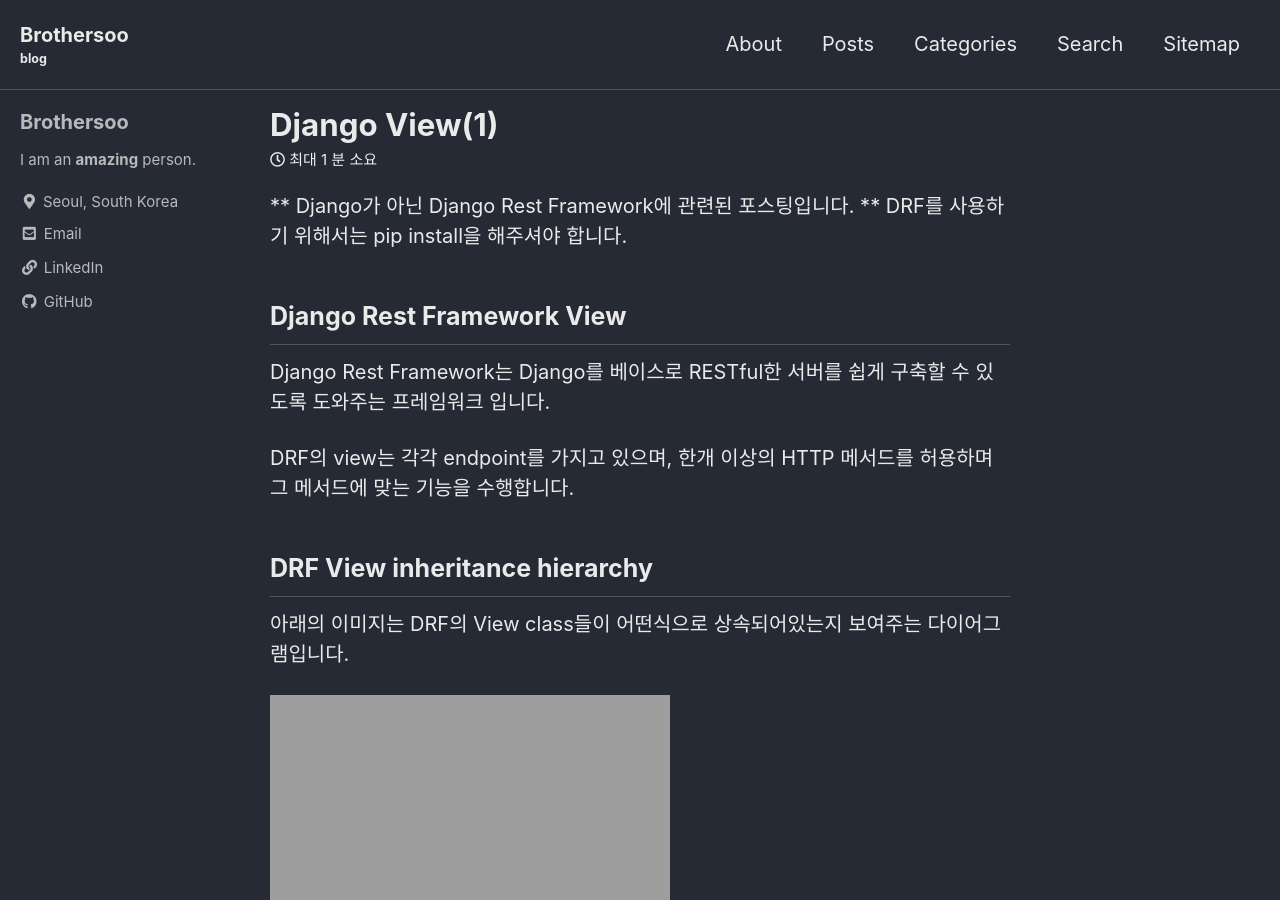
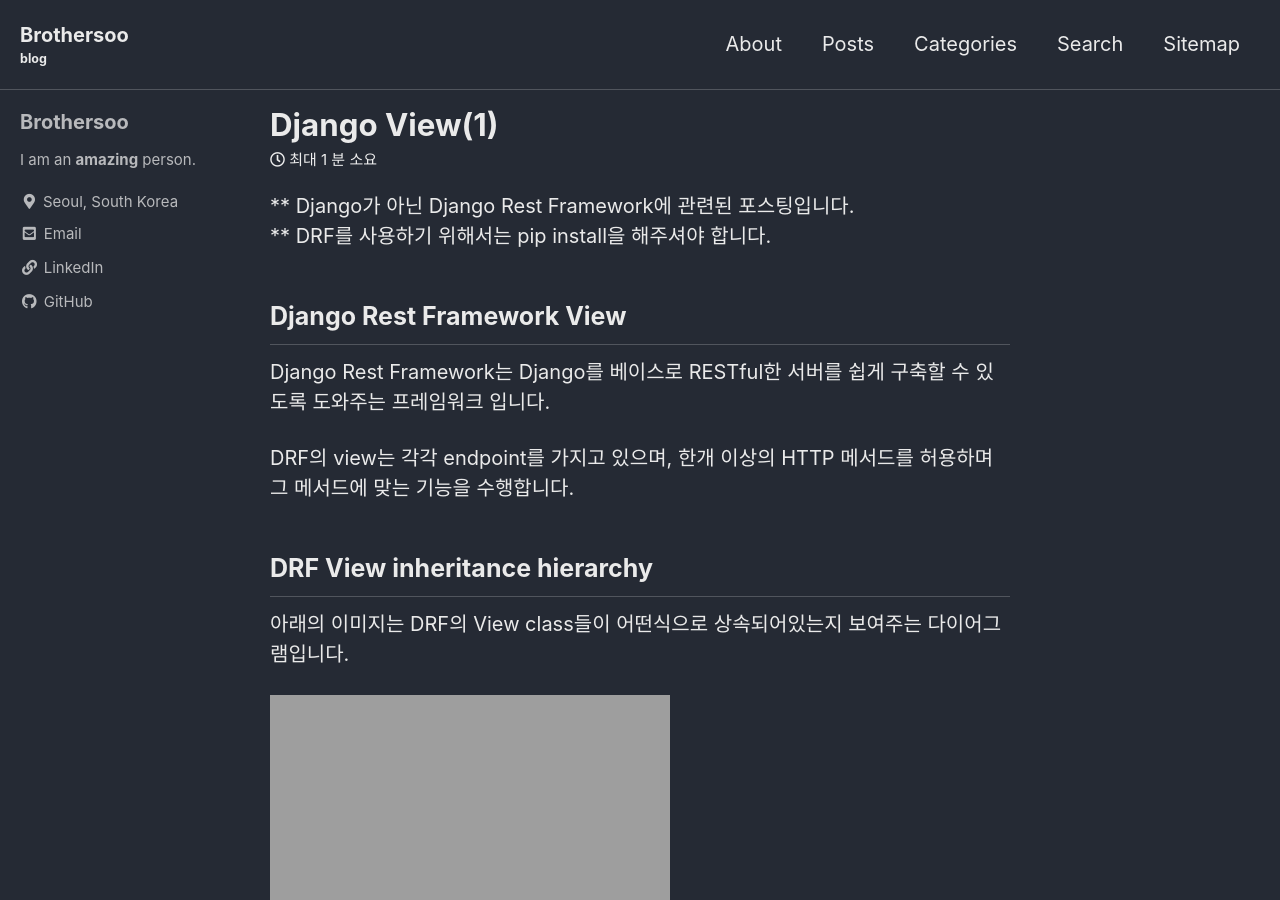
Before and after one commit to brothersoo/brothersoo.github.io, a Jekyll site: the page built from _posts/2021-06-07-django-view.md, in a window 1280 px wide and 900 px high. Built offline with Jekyll 4.4.1, drawn with Linux system fonts in a browser that asks for light colours; cached includes are drawn as plain includes; some of the changed text lies outside the part shown.

```diff
--- a/_posts/2021-06-07-django-view.md
+++ b/_posts/2021-06-07-django-view.md
@@ -8,7 +8,7 @@ tags:
   - MTV pattern
 ---
 
-** Django가 아닌 Django Rest Framework에 관련된 포스팅입니다.
+** Django가 아닌 Django Rest Framework에 관련된 포스팅입니다.\
 ** DRF를 사용하기 위해서는 pip install을 해주셔야 합니다.
 
 ## Django Rest Framework View
```
Also changed, not shown: _posts/2021-06-08-django-view-flow.md (+3 -0 lines).
